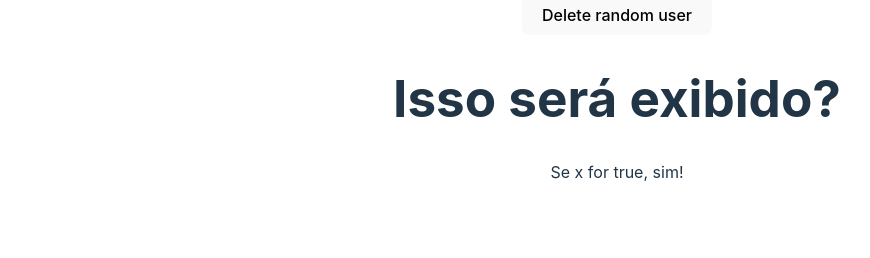
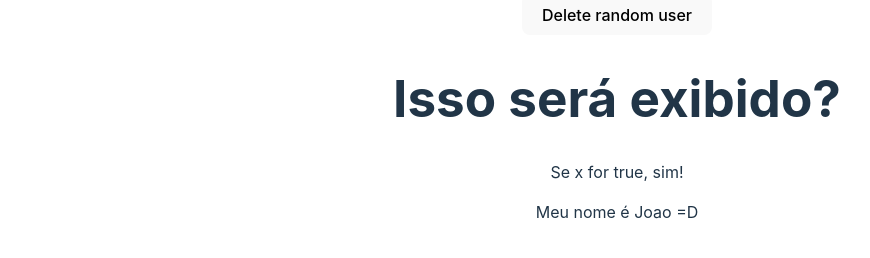
Before and after one commit to Paulohenriquesp/fundamentos-react, a React app in the folder 2_AVANCANDO_EM_REACT/avancando-react/: page / in a window 1280 px wide. Shown: the part 2075-2333 px from the top of the page, without its empty margins (23-893 px from the left). Built offline with nearby package versions, Linux system fonts and the light colour scheme; the HTML template or start-up script is replaced by a standard one.

Commit message:
feat: if e else / ternário

```diff
--- a/2_AVANCANDO_EM_REACT/avancando-react/src/componentes/ConditionalRender.tsx
+++ b/2_AVANCANDO_EM_REACT/avancando-react/src/componentes/ConditionalRender.tsx
@@ -1,13 +1,22 @@
-import React, { useState } from 'react'
+import React, { useState } from "react";
 
 const ConditionalRender = () => {
-    const [x] = useState(true);
+  const [x] = useState(true);
+
+  const [name] = useState("Joao");
+
   return (
     <div>
-        <h1>Isso será exibido?</h1>
-        {x && <p>Se x for true, sim!</p>}
+      <h1>Isso será exibido?</h1>
+      {x && <p>Se x for true, sim!</p>}
+
+      {name === "Joao" ? (
+        <div>Meu nome é Joao =D</div>
+      ) : (
+        <div>Meu nome não é Joao</div>
+      )}
     </div>
-  )
-}
+  );
+};
 
-export default ConditionalRender
+export default ConditionalRender;
```
